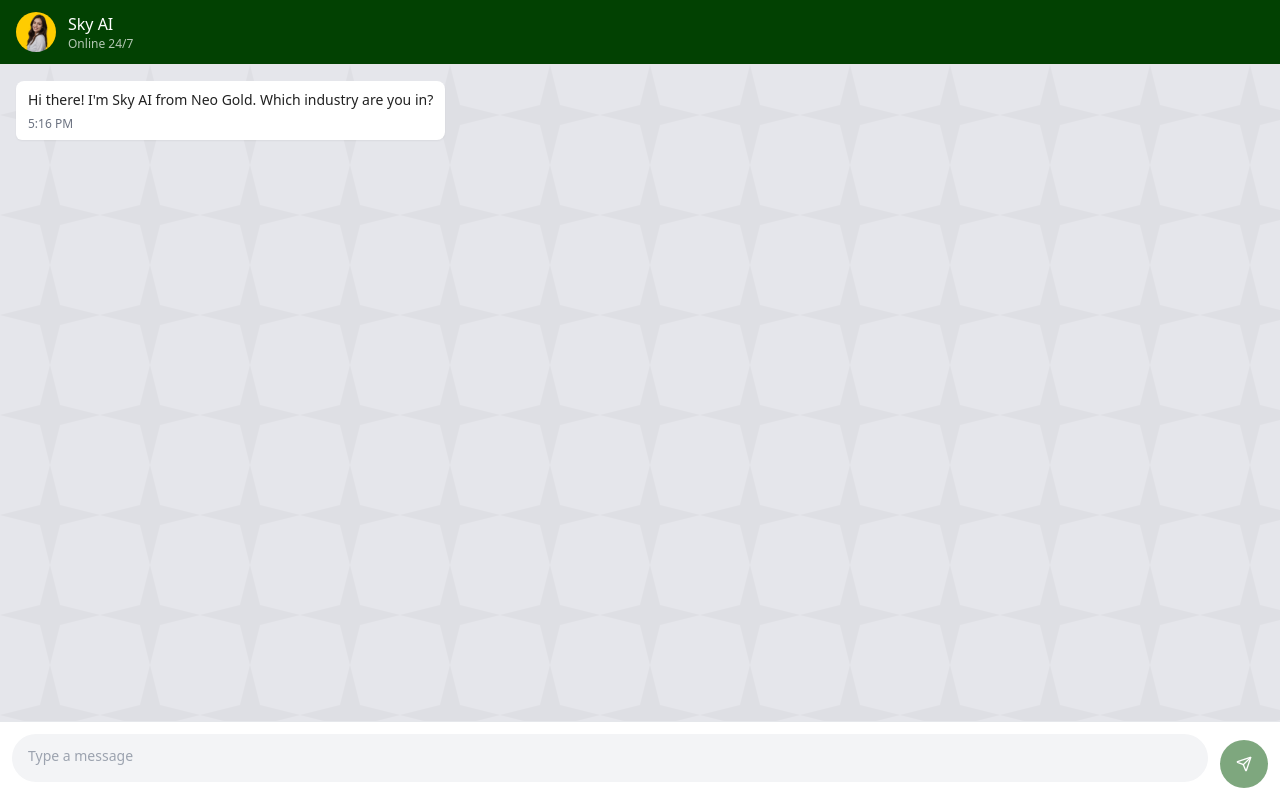
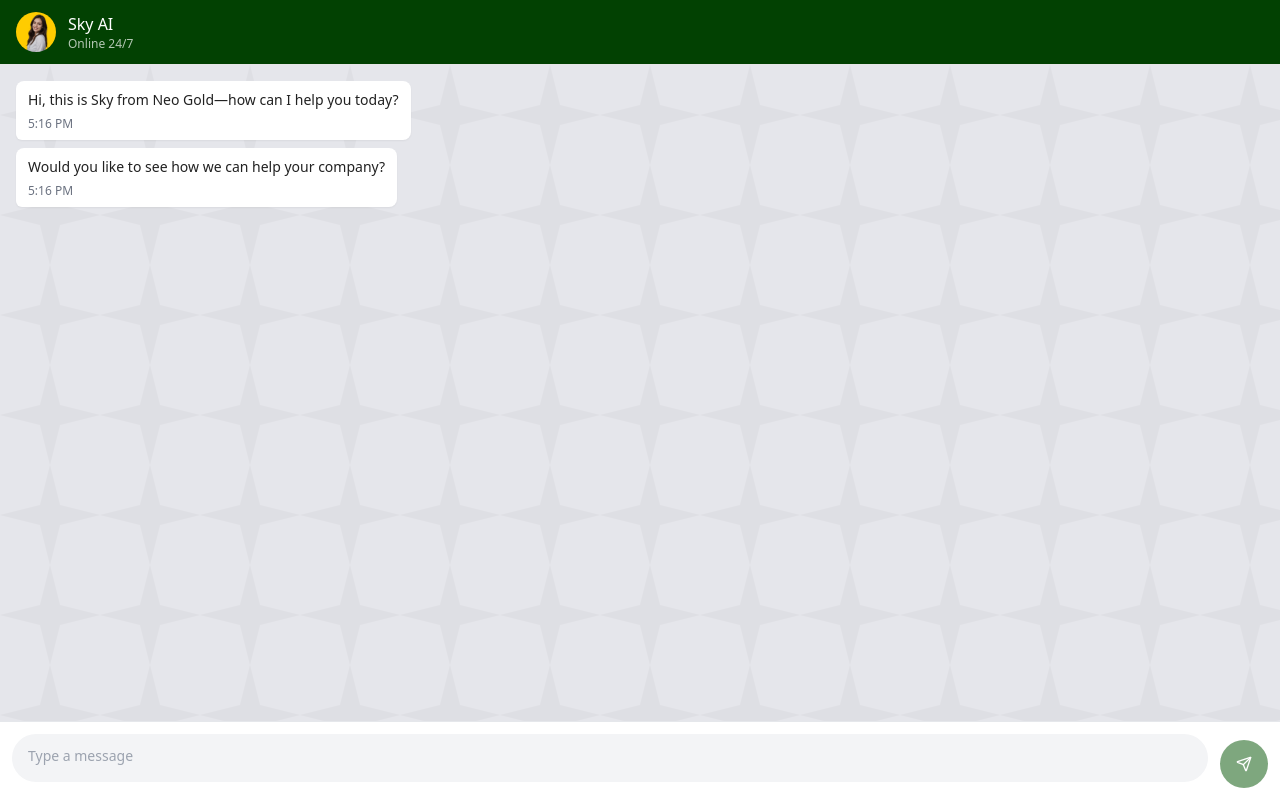
Before and after one commit to wearegold/chat-ai-wizards, a React (Vite) app: page / in a window 1280 px wide. Built offline with nearby package versions, Linux system fonts and the light colour scheme.

Commit message:
Update initial greeting message

```diff
--- a/src/components/ChatInterface.tsx
+++ b/src/components/ChatInterface.tsx
@@ -27,13 +27,19 @@ export const ChatInterface = () => {
   const [messages, setMessages] = useState<Message[]>([
     {
       id: '1',
-      text: "Hi there! I'm Sky AI from Neo Gold. Which industry are you in?",
+      text: "Hi, this is Sky from Neo Gold—how can I help you today?",
+      isUser: false,
+      timestamp: new Date(),
+    },
+    {
+      id: '2',
+      text: "Would you like to see how we can help your company?",
       isUser: false,
       timestamp: new Date(),
     },
   ]);
   const [isTyping, setIsTyping] = useState(false);
-  const [userInfo, setUserInfo] = useState<UserInfo>({ stage: 'industry' });
+  const [userInfo, setUserInfo] = useState<UserInfo>({ stage: 'greeting' });
   const messagesEndRef = useRef<HTMLDivElement>(null);
 
   const scrollToBottom = () => {
```
